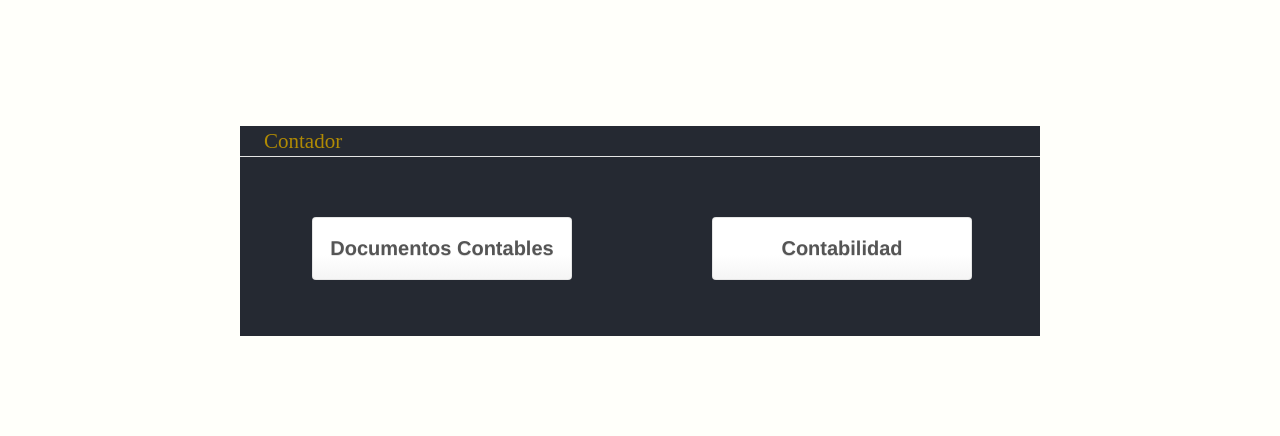
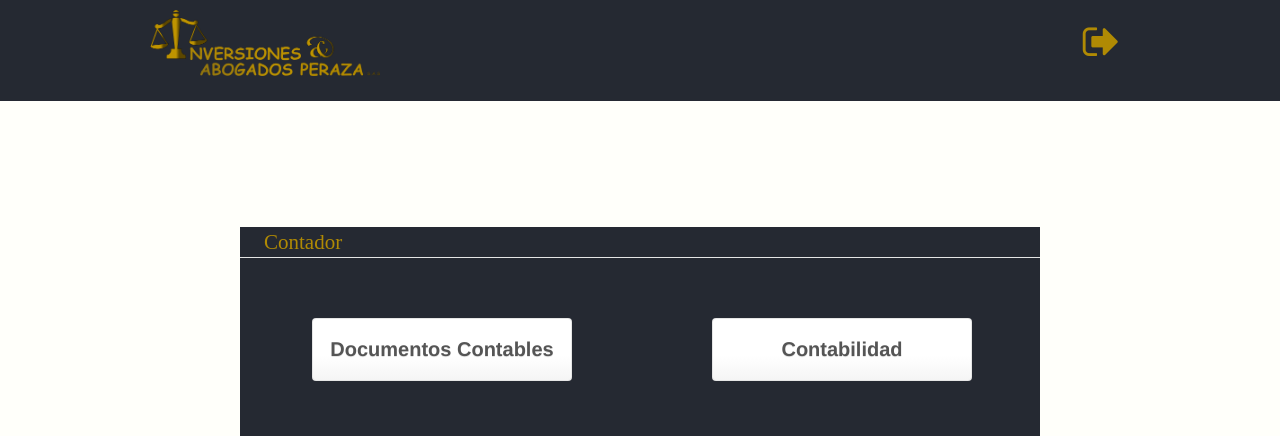
Before and after one commit to Elkin77/GOIAP_v_1.0, a Django app: template GOIAP_v_1.0/GOIAP/apps/contador/templates/contador/IndexContador.html in a window 1280 px wide. Shown: the top 436 px of the page. Run offline with Django 3.2, Linux system fonts and the light colour scheme; the template is opened without the code that fills it, so the values that code supplies are empty; parts of the project's set-up code (start-up, migrations or seed data) failed here and were passed over; some libraries are stand-ins or nearby versions.

Commit message:
otros modulos

```diff
--- a/GOIAP_v_1.0/GOIAP/apps/arquitecto/templates/arquitecto/IndexArquitecto.html
+++ b/GOIAP_v_1.0/GOIAP/apps/arquitecto/templates/arquitecto/IndexArquitecto.html
@@ -4,9 +4,10 @@
 {% block extra %}
 <link rel="stylesheet" href="{% static 'css/EstilosIndexArquitecto.css' %}">
 {% endblock %}
+{% block imagen%} <a href="{% url 'indexArquitecto' %}"><img src="{% static 'logo/GOIAP.png' %}" alt=""></a> {% endblock %}
 {% block iconos %}
 <nav class="iconos">
-	<a href="#" ><i class="fa fa-sign-out" aria-hidden="true"></i></a>
+	<a href="{% url 'logout' %}" ><i class="fa fa-sign-out" aria-hidden="true"></i></a>
 </nav>
 {% endblock %}
 {% block contenido %}
--- a/GOIAP_v_1.0/GOIAP/apps/contador/templates/contador/IndexContador.html
+++ b/GOIAP_v_1.0/GOIAP/apps/contador/templates/contador/IndexContador.html
@@ -3,6 +3,12 @@
 {% block title %}Contador GOIAP {% endblock %}
 {% block extra %}
 <link rel="stylesheet" href="{% static 'css/EstilosIndexContador.css' %}">
+{% endblock %}
+{% block imagen%} <a href="{% url 'indexContador' %}"><img src="{% static 'logo/GOIAP.png' %}" alt=""></a> {% endblock %}
+{% block iconos %}
+<nav class="iconos">
+	<a href="{% url 'logout' %}" ><i class="fa fa-sign-out" aria-hidden="true"></i></a>
+</nav>
 {% endblock %}
 {% block contenido %}
 <div class="contenedorGeneral">
--- a/GOIAP_v_1.0/GOIAP/apps/empleado/templates/empleado/IndexEmpleado.html
+++ b/GOIAP_v_1.0/GOIAP/apps/empleado/templates/empleado/IndexEmpleado.html
@@ -3,6 +3,12 @@
 {% block title %}Empleado GOIAP {% endblock %}
 {% block extra %}
 <link rel="stylesheet" href="{% static 'css/EstilosIndexEmpleado.css' %}">
+{% endblock %}
+{% block imagen%} <a href="{% url 'indexEmpleado' %}"><img src="{% static 'logo/GOIAP.png' %}" alt=""></a> {% endblock %}
+{% block iconos %}
+<nav class="iconos">
+	<a href="{% url 'logout' %}" ><i class="fa fa-sign-out" aria-hidden="true"></i></a>
+</nav>
 {% endblock %}
 {% block contenido %}
 <div class="contenedorGeneral">
--- a/GOIAP_v_1.0/GOIAP/apps/ingeniero/templates/ingeniero/IndexIngeniero.html
+++ b/GOIAP_v_1.0/GOIAP/apps/ingeniero/templates/ingeniero/IndexIngeniero.html
@@ -3,3 +3,9 @@
 {% block extra %}
 <link rel="stylesheet" href="{% static 'css/EstilosIndexIngeniero.css' %}">
 {% endblock %}
+{% block imagen%} <a href="{% url 'indexIngeniero' %}"><img src="{% static 'logo/GOIAP.png' %}" alt=""></a> {% endblock %}
+{% block iconos %}
+<nav class="iconos">
+	<a href="{% url 'logout' %}" ><i class="fa fa-sign-out" aria-hidden="true"></i></a>
+</nav>
+{% endblock %}
--- a/GOIAP_v_1.0/GOIAP/apps/inversionista/templates/inversionista/IndexInversionista.html
+++ b/GOIAP_v_1.0/GOIAP/apps/inversionista/templates/inversionista/IndexInversionista.html
@@ -4,9 +4,10 @@
 {% block extra %}
 <link rel="stylesheet" href="{% static 'css/EstilosIndexInversionista.css' %}">
 {% endblock %}
+{% block imagen%} <a href="{% url 'indexInversionista' %}"><img src="{% static 'logo/GOIAP.png' %}" alt=""></a> {% endblock %}
 {% block iconos %}
 <nav class="iconos">
-	<a href="#" ><i class="fa fa-sign-out" aria-hidden="true"></i></a>
+	<a href="{% url 'logout' %}" ><i class="fa fa-sign-out" aria-hidden="true"></i></a>
 </nav>
 {% endblock %}
 {% block contenido %}
```
